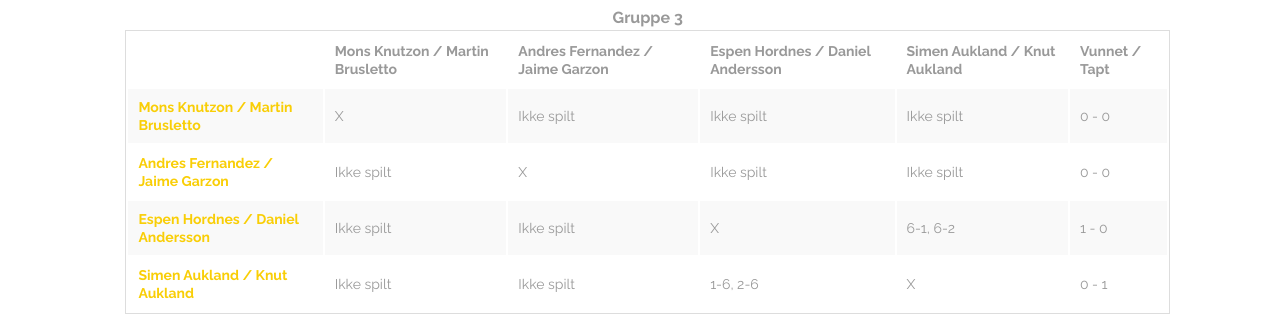
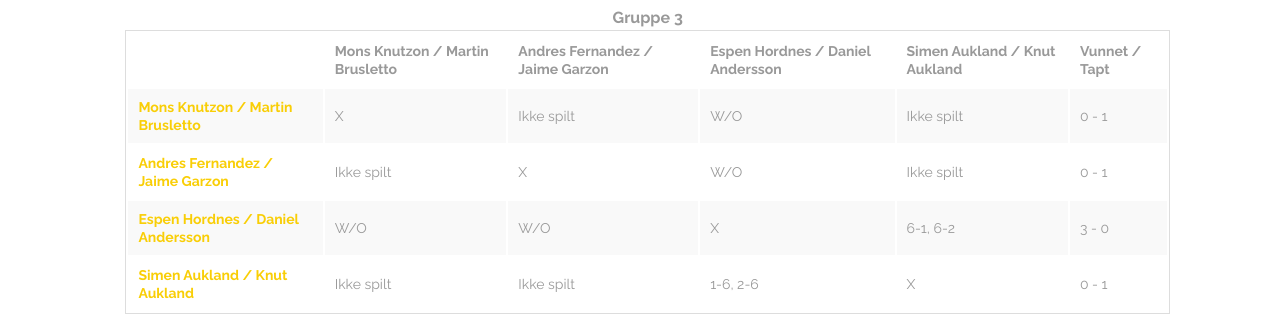
Before and after one commit to fornebu-padel/fornebu-padel.github.io, a Jekyll site: the page built from gruppespill/resultater.html, in a window 1280 px wide and 900 px high, scrolled down 877 px. Shown: the part 152-477 px from the top of the window. Built offline with Jekyll 4.4.1, drawn with Linux system fonts in a browser that asks for light colours.

Commit message:
Updated group results

```diff
--- a/gruppespill/months/201803.html
+++ b/gruppespill/months/201803.html
@@ -101,26 +101,26 @@
         <th scope="row"><a href='mailto:mons.knudtzon@gmail.com,brusletto@nordvikpartners.no?subject=Fornebu Padel gruppespill&body=Hei, vi ønsker å spille mot dere.....'>Mons Knutzon / Martin Brusletto</a></th>
         <td>X</td>
         <td>Ikke spilt</td>
+        <td>W/O</td>
         <td>Ikke spilt</td>
-        <td>Ikke spilt</td>
-        <td>0 - 0</td>
+        <td>0 - 1</td>
       </tr>
 
       <tr>
         <th scope="row"><a href='mailto:andres.fpn@gmail.com,jaime.garzon@msspain.com?subject=Fornebu Padel gruppespill&body=Hei, vi ønsker å spille mot dere.....'>Andres Fernandez / Jaime Garzon</a></th>
         <td>Ikke spilt</td>
         <td>X</td>
+        <td>W/O</td>
         <td>Ikke spilt</td>
-        <td>Ikke spilt</td>
-        <td>0 - 0</td>
+        <td>0 - 1</td>
       </tr>
       <tr>
         <th scope="row"><a href='mailto:E.hordnes@privatmegleren.no,da@bellatoscana.no?subject=Fornebu Padel gruppespill&body=Hei, vi ønsker å spille mot dere.....'>Espen Hordnes / Daniel Andersson</a></th>
-        <td>Ikke spilt</td>
-        <td>Ikke spilt</td>
+        <td>W/O</td>
+        <td>W/O</td>
         <td>X</td>
         <td>6-1, 6-2</td>
-        <td>1 - 0</td>
+        <td>3 - 0</td>
       </tr>
       <tr>
         <th scope="row"><a href='mailto:simen.aukland@gmail.com,knut.aukland@hotmail.com?subject=Fornebu Padel gruppespill&body=Hei, vi ønsker å spille mot dere.....'>Simen Aukland / Knut Aukland</a></th>
```
